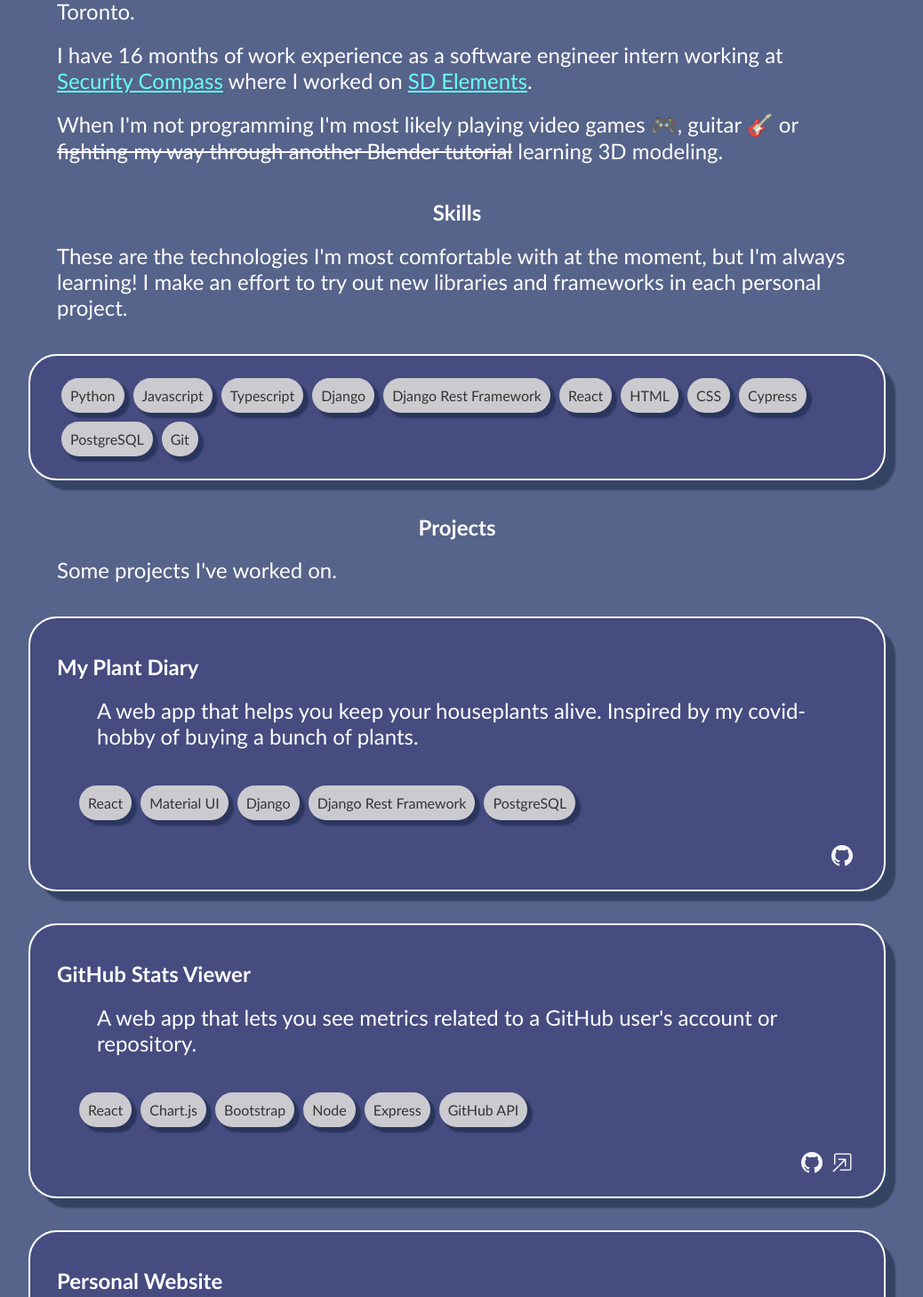
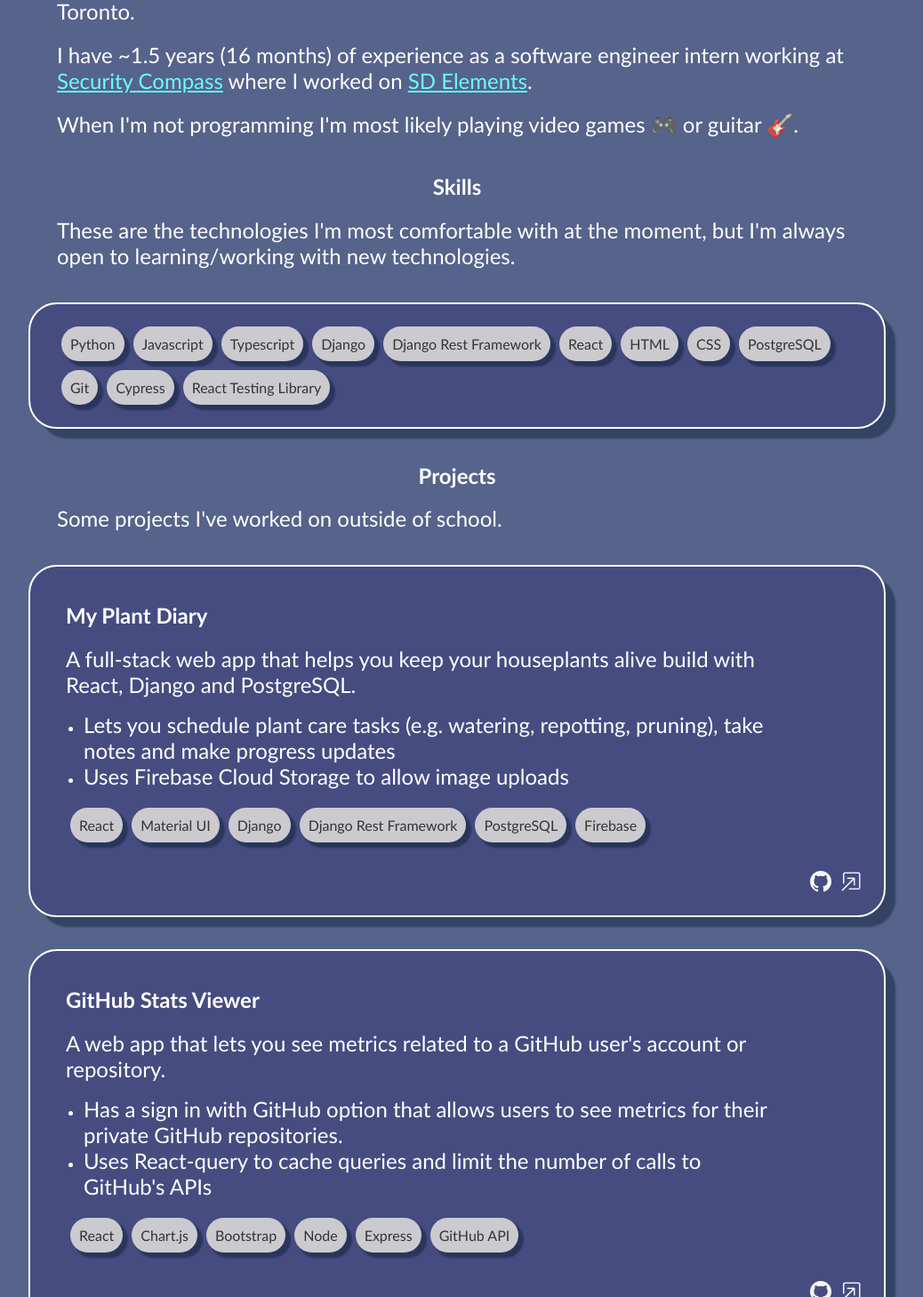
Before and after one commit to mdamnjan/mdamnjan.github.io, a React (Create React App) app: page / in a window 1280 px wide. Shown: the part 412-1870 px from the top of the page at 89% size, without its empty margins (126-1164 px from the left). Built offline with nearby package versions, Linux system fonts and the light colour scheme.

Commit message:
Add longer descriptions to project + restyle Project component

```diff
--- a/src/App.css
+++ b/src/App.css
@@ -78,6 +78,10 @@
   transform: scale(1.5);
 }
 
+.contacts > a >.bi {
+  margin: 10px
+}
+
 .bi:hover {
   color: var(--hover-color);
   scale: 1.2;
--- a/src/App.js
+++ b/src/App.js
@@ -17,30 +17,28 @@
           University of Toronto.
         </p>
         <p>
-          I have 16 months of work experience as a software engineer intern
+          I have ~1.5 years (16 months) of experience as a software engineer intern
           working at{" "}
           <a href="https://www.securitycompass.com/">Security Compass</a> where
           I worked on{" "}
           <a href="https://www.securitycompass.com/sdelements/">SD Elements</a>.
         </p>
         <p>
-          When I'm not programming I'm most likely playing video games 🎮,
-          guitar 🎸 or <s>fighting my way through another Blender tutorial</s>{" "}
-          learning 3D modeling.
+          When I'm not programming I'm most likely playing video games 🎮 or
+          guitar 🎸.
         </p>
       </section>
       <section id="skills">
         <h1>Skills</h1>
         <p>
           These are the technologies I'm most comfortable with at the moment,
-          but I'm always learning! I make an effort to try out new libraries and
-          frameworks in each personal project.
+          but I'm always open to learning/working with new technologies.
         </p>
         <Skills />
       </section>
       <section id="projects">
         <h1>Projects</h1>
-        <p>Some projects I've worked on.</p>
+        <p>Some projects I've worked on outside of school.</p>
         <Projects />
       </section>
       <footer id="contact">
--- a/src/components/Projects/Project.jsx
+++ b/src/components/Projects/Project.jsx
@@ -1,24 +1,37 @@
 import "./projects.css";
 
-const Project = ({ title, description, techStack, liveLink, githubLink }) => {
+const Project = ({
+  title,
+  description,
+  summaryPoints = [],
+  techStack,
+  liveLink,
+  githubLink,
+  images = [],
+  embedded = undefined,
+}) => {
   return (
     <div className="project-container">
-      <h1>{title}</h1>
-      <p>{description}</p>
-      {title === "Nuit Blanche Scraper" && (
-        <iframe
-          title="Google My Maps"
-          src="https://www.google.com/maps/d/u/0/embed?mid=14A7B4a7-pqqFu2PgVr7gx8CJ6p1EGdo&ehbc=2E312F"
-          height="300"
-          width={"100%"}
-          style={{maxWidth: "500px"}}
-        ></iframe>
-      )}
-      <ul>
-        {techStack.map((tech) => (
-          <li className="skill">{tech}</li>
+      <div className="project-contents">
+        <h1>{title}</h1>
+        <p className="project-description">{description}</p>
+        <ul className="project-summary-points">
+          {summaryPoints.map((point) => (
+            <li>
+              <p className="project-summary-point">{point}</p>
+            </li>
+          ))}
+        </ul>
+        {embedded}
+        {images.map((img) => (
+          <img alt={img.alt} src={img.src}></img>
         ))}
-      </ul>
+        <ul>
+          {techStack.map((tech) => (
+            <li className="skill">{tech}</li>
+          ))}
+        </ul>
+      </div>
       <div className="links">
         <a
           arial-label="github"
@@ -29,7 +42,7 @@
           <i className="bi bi-github"></i>
         </a>
         {liveLink && (
-          <a href={liveLink}>
+          <a href={liveLink} target="_blank" rel="noreferrer">
             <i class="bi bi-box-arrow-in-up-right"></i>
           </a>
         )}
--- a/src/components/Projects/Projects.jsx
+++ b/src/components/Projects/Projects.jsx
@@ -5,13 +5,29 @@
     <div className="projects-list">
       <Project
         title="My Plant Diary"
-        description="A web app that helps you keep your houseplants alive. Inspired by my covid-hobby of buying a bunch of plants."
-        techStack={["React", "Material UI", "Django", "Django Rest Framework", "PostgreSQL"]}
+        description={`A full-stack web app that helps you keep your houseplants alive build with React, Django and PostgreSQL.`}
+        summaryPoints={[
+          "Lets you schedule plant care tasks (e.g. watering, repotting, pruning), take notes and make progress updates",
+          "Uses Firebase Cloud Storage to allow image uploads",
+        ]}
+        techStack={[
+          "React",
+          "Material UI",
+          "Django",
+          "Django Rest Framework",
+          "PostgreSQL",
+          "Firebase",
+        ]}
         githubLink="https://github.com/mdamnjan/my-plant-diary"
+        liveLink="https://my-plant-diary.up.railway.app/"
       />
       <Project
         title="GitHub Stats Viewer"
         description="A web app that lets you see metrics related to a GitHub user's account or repository."
+        summaryPoints={[
+          "Has a sign in with GitHub option that allows users to see metrics for their private GitHub repositories.",
+          "Uses React-query to cache queries and limit the number of calls to GitHub's APIs",
+        ]}
         techStack={[
           "React",
           "Chart.js",
@@ -22,24 +38,34 @@
         ]}
         githubLink="https://github.com/mdamnjan/gh-stats-viewer"
         liveLink="https://gh-stats-viewer.up.railway.app/"
-        img=""
       />
       <Project
         title="Personal Website"
-        description="A website to showcase my portfolio using GitHub Pages. Also the website you're on right now!"
+        description="A React website to showcase my portfolio using GitHub Pages. Also the website you're on right now! It deploys to GitHub Pages automatically when I push any changes thanks to GitHub Actions."
         techStack={["React", "CSS", "GitHub Actions"]}
         githubLink="https://github.com/mdamnjan/mdamnjan.github.io/"
         liveLink="https://mdamnjan.github.io/"
       />
       <Project
         title="Nuit Blanche Scraper"
-        description="A simple scraper that grabs exhibit information from the Toronto 2023 Nuit Blanche website and preps it to be imported into Google My Maps."
+        description={
+          "A Python/Selenium scraper that grabs exhibit information from the Toronto 2023 Nuit Blanche website and preps it to be imported into Google My Maps.\n\nI used it to generate the map below (click on an icon to see get the exhibit's details and directions):"
+        }
         techStack={["Python", "Selenium"]}
         githubLink="https://github.com/mdamnjan/nuit-blanche-scraper"
+        embedded={
+          <iframe
+            title="Google My Maps"
+            src="https://www.google.com/maps/d/u/0/embed?mid=14A7B4a7-pqqFu2PgVr7gx8CJ6p1EGdo&ehbc=2E312F"
+            height="300"
+            width={"100%"}
+            style={{ maxWidth: "500px" }}
+          ></iframe>
+        }
       />
       <Project
         title="@sdelements/flan"
-        description="A CLI tool for sharing Postgres instances that I helped build during my time at Security Compass."
+        description="A CLI tool I helped build during my time at Security Compass that leverages Git to allow easy and efficient sharing and loading of Postgres instances."
         techStack={["Typescript", "Oclif"]}
         githubLink="https://github.com/sdelements/flan"
       />
--- a/src/components/Projects/projects.css
+++ b/src/components/Projects/projects.css
@@ -9,7 +9,7 @@
 .project-container {
     background-color: var(--project-background-color);
     margin: 20px;
-    padding: 20px 30px;
+    padding: 20px;
     text-align: left;
     display: inline-block;
 }
@@ -27,10 +27,9 @@
 
 ul {
     padding: 0;
-    margin-left: 20px
 }
 
-li {
+li .skill {
     display: inline-block;
 }
 
@@ -48,3 +47,20 @@
     border-radius: 10px;
     margin: auto;
 }
+
+.project-description, .project-summary-point {
+    margin: 0;
+    padding-bottom: 0;
+    width: "100%"
+}
+
+.project-description {
+    white-space: pre-line;
+}
+.project-summary-points {
+    margin-left: 20px;
+}
+
+.project-contents {
+    margin: 20px
+}
--- a/src/components/Skills/Skills.jsx
+++ b/src/components/Skills/Skills.jsx
@@ -10,9 +10,10 @@
     "React",
     "HTML",
     "CSS",
-    "Cypress",
     "PostgreSQL",
     "Git",
+    "Cypress",
+    "React Testing Library",
   ];
   return (
       <div className="skills-container">
```
